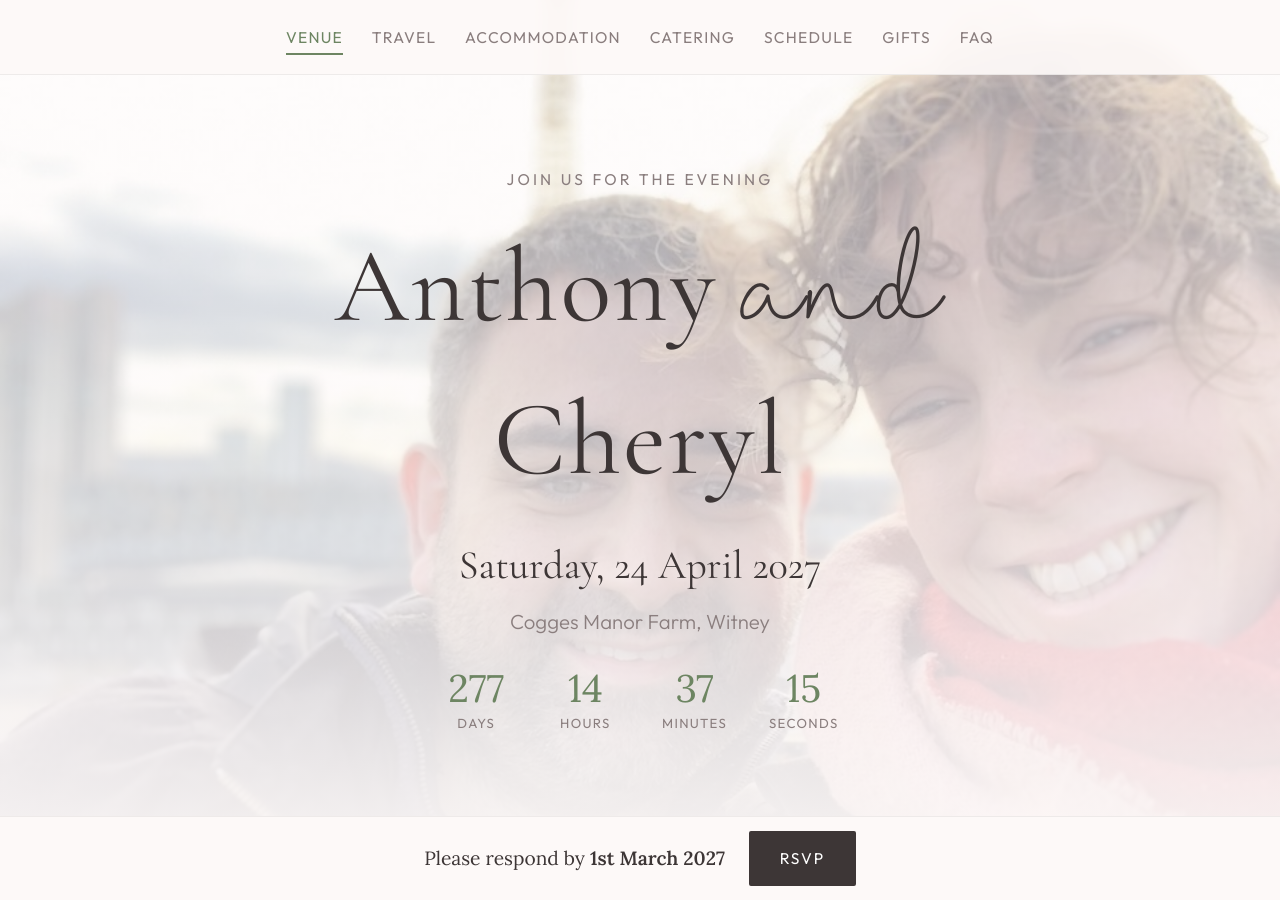
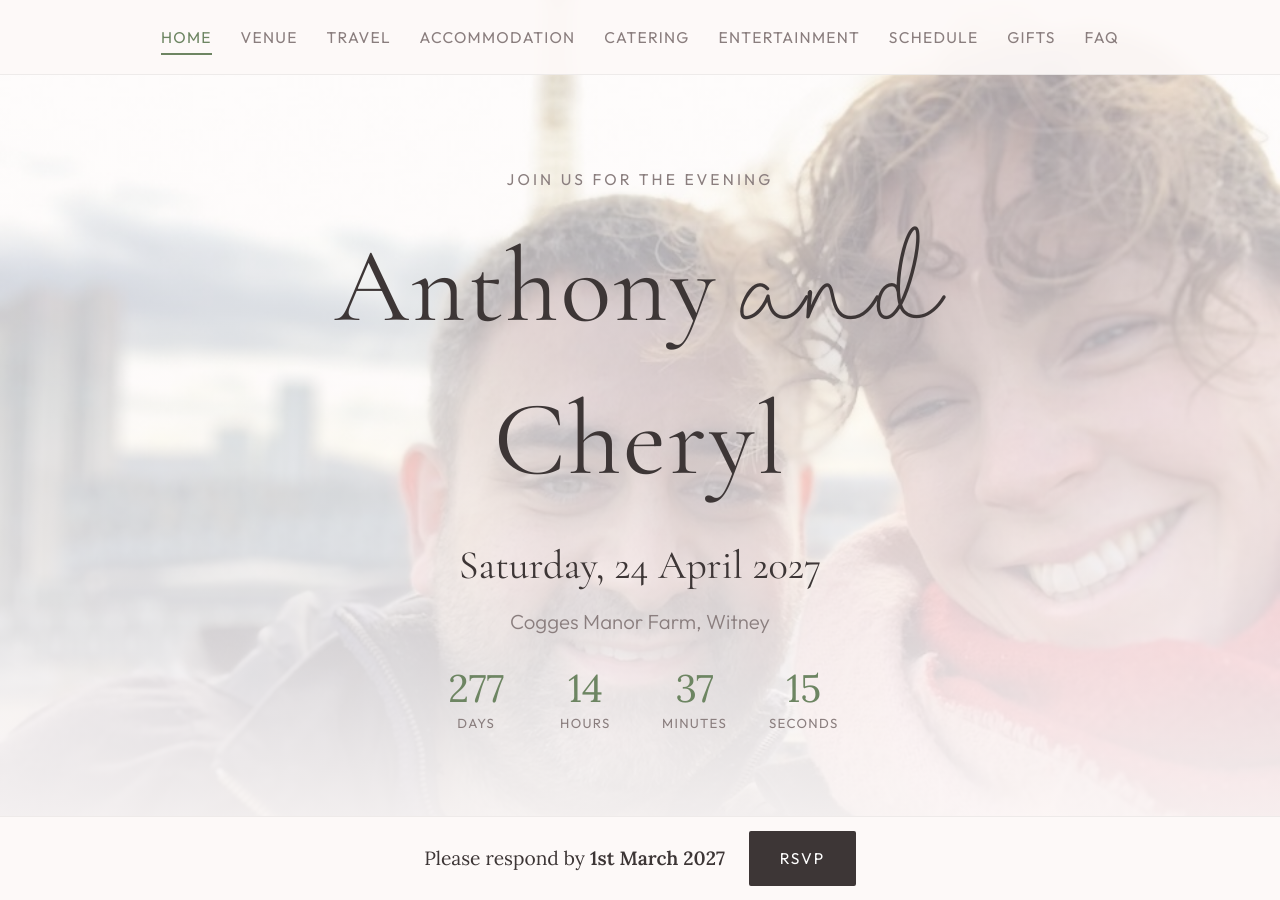
Before and after one commit to Anthony-Nicholls/wedding, a Jekyll site: the page built from evening/index.html, in a window 1280 px wide and 900 px high. Built offline with Jekyll 4.4.1, drawn with Linux system fonts in a browser that asks for light colours.

Commit message:
Update nav bar

```diff
--- a/_data/nav.yml
+++ b/_data/nav.yml
@@ -1,3 +1,5 @@
+- id: top
+  label: Home
 - id: story
   label: Story
 - id: venue
--- a/day/index.html
+++ b/day/index.html
@@ -14,10 +14,12 @@ sections:
   - messages
   - faq-day
 nav:
+  - top
   - venue
   - travel
   - accommodation
   - catering
+  - entertainment
   - schedule
   - gifts
   - faq
--- a/evening/index.html
+++ b/evening/index.html
@@ -14,10 +14,12 @@ sections:
   - messages
   - faq-evening
 nav:
+  - top
   - venue
   - travel
   - accommodation
   - catering
+  - entertainment
   - schedule
   - gifts
   - faq
```
